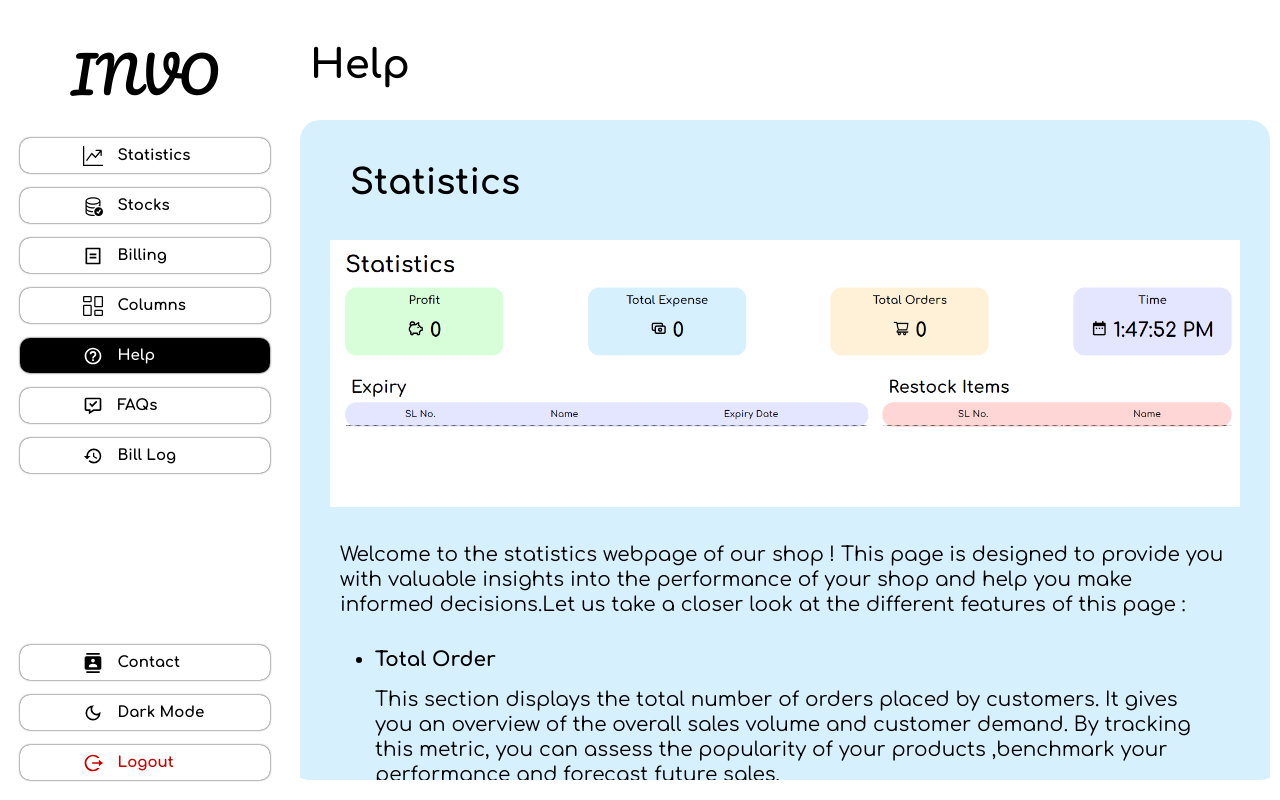
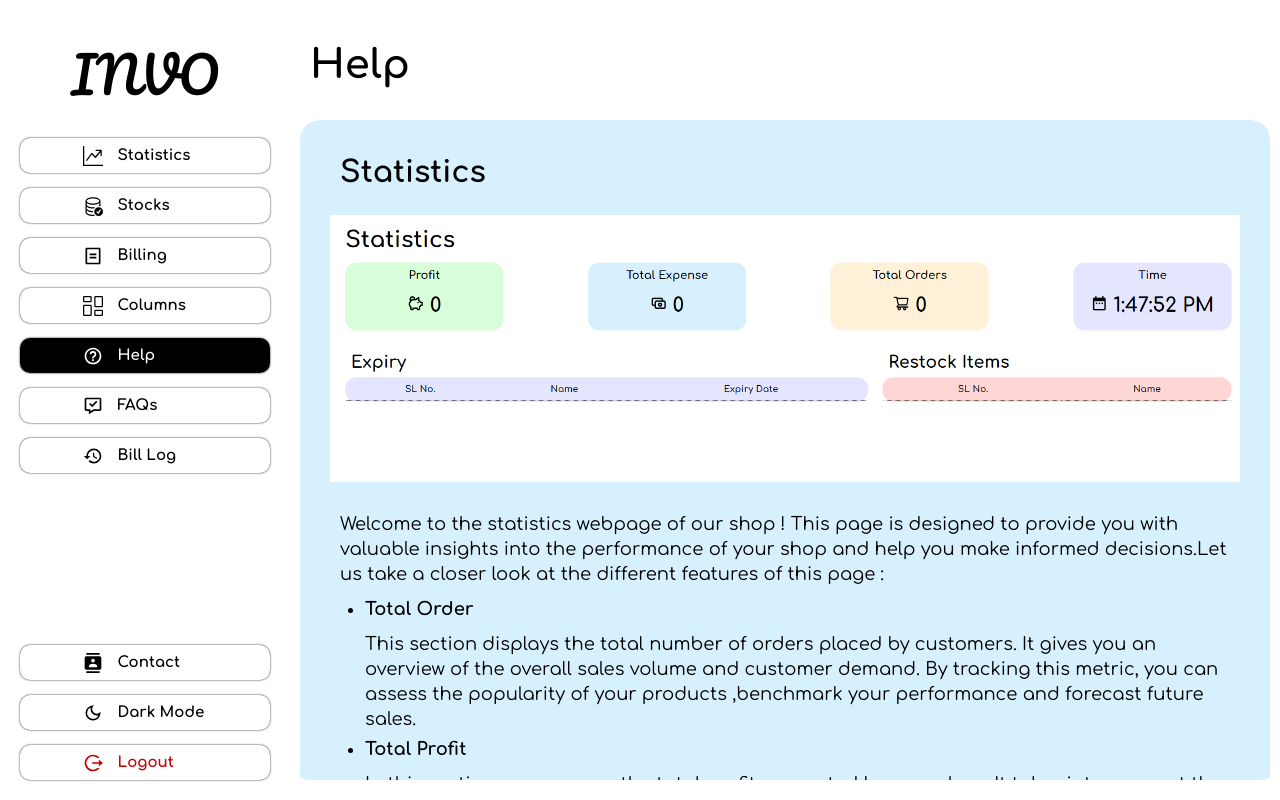
Before and after one commit to nikhitkumar00/Inventify, a React (Vite) app: page /help in a window 1280 px wide. Built offline with nearby package versions, Linux system fonts and the light colour scheme.

Commit message:
updated font size

```diff
--- a/src/Components/Column/Column.css
+++ b/src/Components/Column/Column.css
@@ -91,10 +91,10 @@
   border: none;
   width: 128px;
   height: 52px;
-  padding: 7px;
+  padding: 5px;
   border-radius: 16px;
   font-family: "Comfortaa", cursive;
-  font-size: 18px;
+  font-size: 20px;
   cursor: pointer;
   box-shadow: 2px 2px 4px var(--shadow);
 }
@@ -129,7 +129,7 @@
   height: 40px;
   border-radius: 8px;
   outline: none;
-  font-size: 15px;
+  font-size: 20px;
   font-style: italic;
   font-family: "Comfortaa", cursive;
 
--- a/src/Components/Contact/Contact.css
+++ b/src/Components/Contact/Contact.css
@@ -42,6 +42,7 @@
     border: none;
     color: white;
     font-size: 20px;
+    font-family: "Comfortaa", cursive;
     margin-top: 15px;
     padding: 10px 20px 10px 20px
 }
@@ -52,7 +53,8 @@
     border-radius: 10px;
     width: 284px;
     height: 50px;
-    font-size: 18px;
+    font-size: 20px;
+    font-family: "Comfortaa", cursive;
     padding-left: 10px;
     background-color: var(--inputf);
 }
@@ -70,7 +72,8 @@
     height: 50px;
     flex-grow: 2;
     margin-left: 10px;
-    font-size: 18px;
+    font-size: 20px;
+    font-family: "Comfortaa", cursive;
     background-color: var(--inputf);
 }
 
@@ -83,7 +86,8 @@
     margin: 5px;
     border-radius: 10px;
     height: 150px;
-    font-size: 18px;
+    font-size: 20px;
+    font-family: "Comfortaa", cursive;
     padding: 10px 0 400px 10px;
     margin-top: 10px;
     color: #000000;
--- a/src/Components/FAQ/Faq.css
+++ b/src/Components/FAQ/Faq.css
@@ -105,7 +105,7 @@
 .head_faq{
   display: flex;
   column-gap: .5rem;
-  font-size:25px;
+  font-size:20px;
   cursor: pointer;
   padding: 1.25rem 1.25rem 1.25rem 1rem;
 }
@@ -117,5 +117,5 @@
 
 .desc_faq{
   padding:15px;
-  font-size:20px;
+  font-size:18px;
 }
--- a/src/Components/Help/Help.css
+++ b/src/Components/Help/Help.css
@@ -2,11 +2,12 @@
   display: flex;
   flex-direction: column;
   justify-content: space-between;
-  gap: 25px;
+  gap: 20px;
 }
 
 .billing_help_content{
   font-size: 18px;
+  padding: 20px;
 }
 
 .header_help{
@@ -46,7 +47,7 @@
   border-radius: 20px;
   margin: 10px;
   padding: 30px;
-  gap: 50px;
+  gap:35px;
   background-color: var(--sea);
   color: #000000;
   line-height: 25px;
@@ -55,25 +56,25 @@
 }
 
 .head_help{
-  font-size: 35px;
-  font-weight: bolder;
+  font-size: 30px;
+  font-weight: bold;
   color: black;
-  padding: 20px;
+  padding: 10px;
 }
 
 .intro_help{
-  font-size:20px;
+  font-size:18px;
   padding:10px;
 }
 
 .subhead_help{
-  padding: 15px 15px 15px 0px;
-  font-size:20px;
+  padding: 5px 10px 10px 0px;
+  font-size:18px;
   font-weight:bold;
 }
 
 .text_help{
-  padding: 15px;
+  padding: 5px;
   margin-left: 20px;
 }
 
@@ -99,7 +100,3 @@
   max-width: 100%;
   height: auto;
 }
-
-.intro_help{
-  font-size:20px;
-}
```
